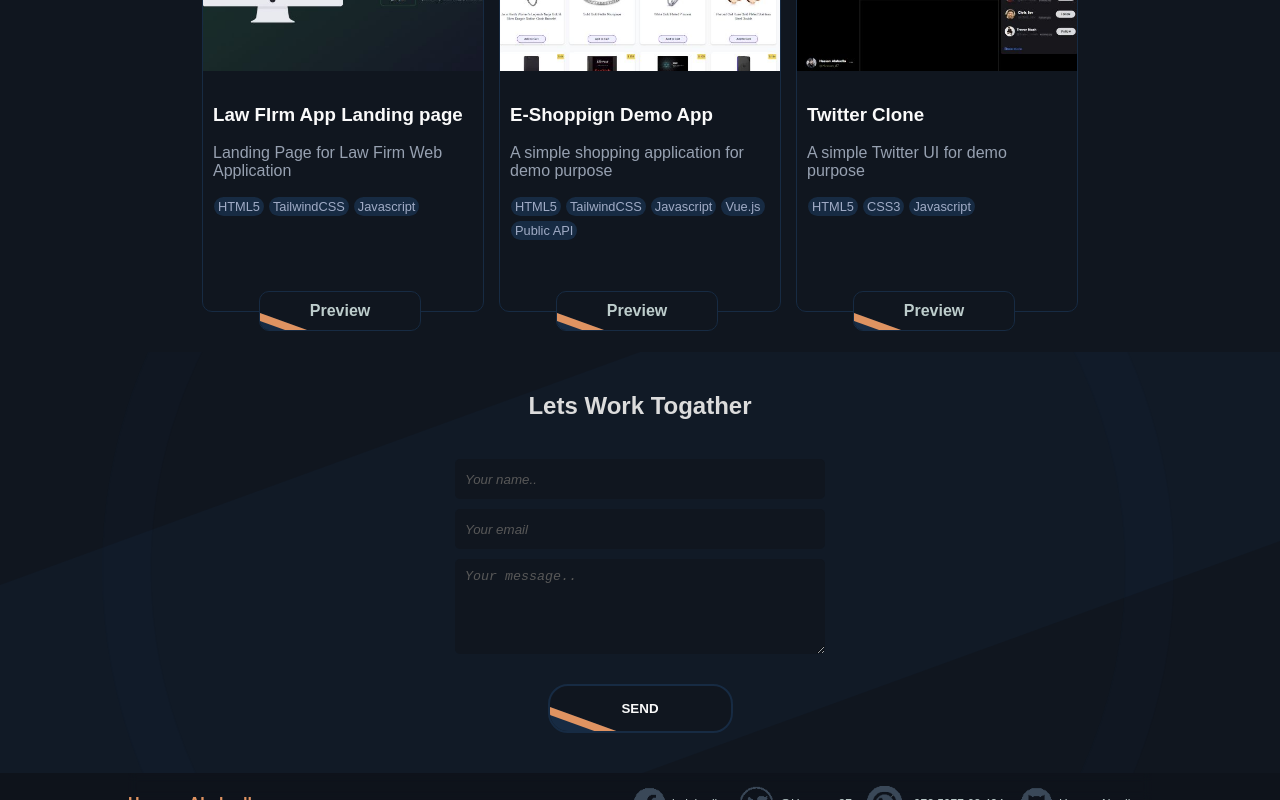
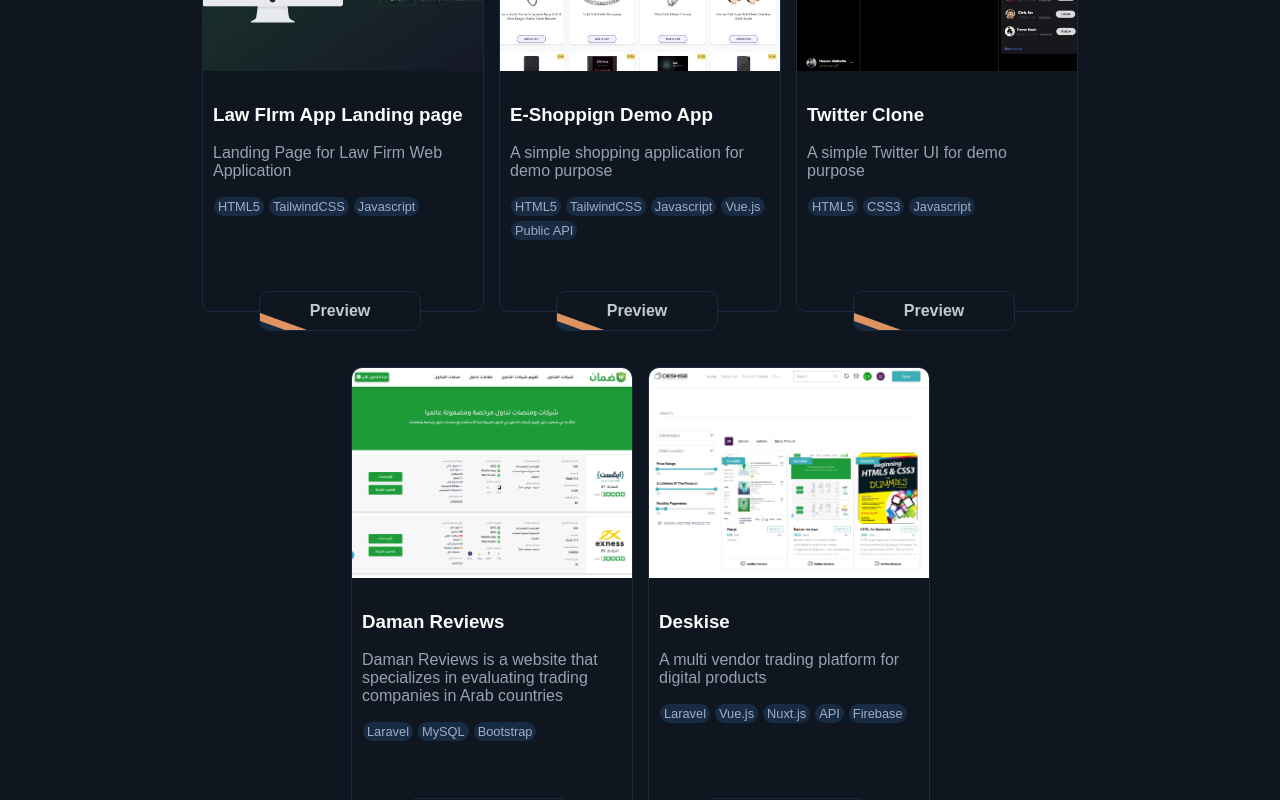
Before and after one commit to HassanAbadla/portfolio, a React (Vite) app: page / in a window 1280 px wide. Shown: the part 2000-2800 px from the top of the page. Built offline with nearby package versions, Linux system fonts and the light colour scheme.

Commit message:
daman & deskise

```diff
--- a/src/App.jsx
+++ b/src/App.jsx
@@ -6,6 +6,8 @@ import Laywers from './assets/img/Lawyers1.jpg'
 import Lawfirm from './assets/img/lawfirm.jpg'
 import Shoffing from './assets/img/shoffing.jpg'
 import TwitterClone from './assets/img/twitter.jpg'
+import Daman from './assets/img/daman.png'
+import Deskise from './assets/img/deskise.png'
 import Facebook from './assets/img/facebook.png'
 import Twitter from './assets/img/twitterico.png'
 import Whatsapp from './assets/img/whatsapp.png'
@@ -235,6 +237,44 @@ function App() {
             <a href="https://hassanabadla.github.io/Twitter-Clone/" target="_blank" className='preview'>Preview</a>
           </div>
           </ScrollAnimation>
+
+          <ScrollAnimation animateIn='flipInY' delay={480}>
+            <div className="project-item">
+              <div className="project-img">
+                <img src={Daman} alt="" />
+              </div>
+              <div className="project-text">
+                <h3>Daman Reviews</h3>
+                <p>Daman Reviews is a website that specializes in evaluating trading companies in Arab countries</p>
+                <div className="tech">
+                  <p>Laravel</p>
+                  <p>MySQL</p>
+                  <p>Bootstrap</p>
+                </div>
+              </div>
+              <a href="https://daman.reviews/" target="_blank" className='preview'>Preview</a>
+            </div>
+          </ScrollAnimation>
+
+          <ScrollAnimation animateIn='flipInY' delay={480}>
+            <div className="project-item">
+              <div className="project-img">
+                <img src={Deskise} alt="" />
+              </div>
+              <div className="project-text">
+                <h3>Deskise</h3>
+                <p>A multi vendor trading platform for digital products</p>
+                <div className="tech">
+                  <p>Laravel</p>
+                  <p>Vue.js</p>
+                  <p>Nuxt.js</p>
+                  <p>API</p>
+                  <p>Firebase</p>
+                </div>
+              </div>
+              <a href="https://deskise.com/" target="_blank" className='preview'>Preview</a>
+            </div>
+          </ScrollAnimation>
         </div>
       </section>
 
```
Also changed, not shown: src/assets/img/daman.png (added), src/assets/img/deskise.png (added).
